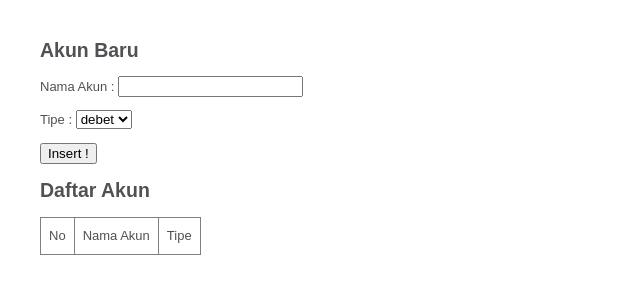
After one commit to maspanji/kemut, a CodeIgniter app: page /kemut/index.php/akun in a window 1280 px wide. The commit adds this page. Shown: the top 300 px of the page, without its empty margins (0-640 px from the left). Run offline with CodeIgniter, Linux system fonts and the light colour scheme; data that the repository does not hold is empty.

Commit message:
commit untuk insert dan display all akun

```diff
--- a/application/config/autoload.php
+++ b/application/config/autoload.php
@@ -58,7 +58,7 @@ $autoload['packages'] = array();
 |
 |	$autoload['libraries'] = array('user_agent' => 'ua');
 */
-$autoload['libraries'] = array();
+$autoload['libraries'] = array('database');
 
 /*
 | -------------------------------------------------------------------
@@ -89,7 +89,7 @@ $autoload['drivers'] = array();
 |
 |	$autoload['helper'] = array('url', 'file');
 */
-$autoload['helper'] = array();
+$autoload['helper'] = array('url');
 
 /*
 | -------------------------------------------------------------------
--- a/application/config/database.php
+++ b/application/config/database.php
@@ -76,9 +76,9 @@ $query_builder = TRUE;
 $db['default'] = array(
 	'dsn'	=> '',
 	'hostname' => 'localhost',
-	'username' => '',
+	'username' => 'root',
 	'password' => '',
-	'database' => '',
+	'database' => 'kemut',
 	'dbdriver' => 'mysqli',
 	'dbprefix' => '',
 	'pconnect' => FALSE,
--- /dev/null
+++ b/application/controllers/Akun.php
@@ -0,0 +1,22 @@
+<?php
+
+defined('BASEPATH') OR exit('No direct script access allowed');
+
+class Akun extends CI_Controller {
+
+	public function index()
+	{
+            $this->load->model("akun_model");
+            $this->load->view("proto/head");
+            $data['all_akun'] = $this->akun_model->get_all_akun();
+            $this->load->view("kelola_akun",$data);
+            $this->load->view("proto/foot");
+        }
+
+
+        public function insert_akun_baru()
+        {
+            $this->load->model("akun_model");
+            $this->akun_model->insert_akun_baru();
+        }
+}
--- /dev/null
+++ b/application/models/Akun_model.php
@@ -0,0 +1,22 @@
+<?php
+
+class Akun_model extends CI_Model {
+
+        public $idAkun;
+        public $namaAkun;
+        public $tipe;
+
+        public function get_all_akun()
+        {
+            $query = $this->db->get('akun');
+            return $query->result();
+        }
+
+        public function insert_akun_baru()
+        {
+            $nama_akun = $this->input->post("nama_akun");
+            $tipe = $this->input->post("tipe");
+            $q = "INSERT INTO akun(namaAkun,tipe) VALUES(?,?)";
+            $this->db->query($q, array($nama_akun,$tipe));
+        }
+}
--- a/application/views/dashboard.php
+++ b/application/views/dashboard.php
@@ -4,7 +4,7 @@
 
 	<div id="body">
             <ul>
-
+                <li><a href="<?php echo site_url();?>/akun">Kelola Akun</a></li>
             </ul>
 	</div>
 </div>
--- /dev/null
+++ b/application/views/kelola_akun.php
@@ -0,0 +1,32 @@
+<h2>Akun Baru</h2>
+<form method="POST" action="<?php echo site_url() ?>/akun/insert_akun_baru" >
+    <p>Nama Akun : <input type="text" name="nama_akun" required="true"> </p>
+    <p>Tipe :
+        <select name="tipe">
+            <option value="debet">debet</option>
+            <option value="kredit">kredit</option>
+        </select>
+    </p>
+    <input type="submit" value="Insert !" />
+</form>
+
+<h2>Daftar Akun</h2>
+<table border="1" padding="0" >
+    <thead>
+        <tr>
+            <td>No</td>
+            <td>Nama Akun</td>
+            <td>Tipe</td>
+        </tr>
+    </thead>
+    <?php
+    $num = 0;
+    foreach ($all_akun as $akun) {
+    ?>
+        <tr>
+            <td><?php echo $num++; ?></td>
+            <td><?php echo $akun->namaAkun ?></td>
+            <td><?php echo $akun->tipe ?></td>
+        </tr>
+<?php } ?>
+</table>
--- a/application/views/proto/head.php
+++ b/application/views/proto/head.php
@@ -36,6 +36,17 @@ defined('BASEPATH') OR exit('No direct script access allowed');
                 margin: 0 15px 0 15px;
             }
 
+
+            table {
+                border-collapse: collapse;
+            }
+
+            th, td {
+                text-align: left;
+                padding: 8px;
+            }
+
+            tr:nth-child(even) {background-color: #f2f2f2;}
         </style>
     </head>
     <body>
```
Lines whose indentation alone changed are shown as unchanged.
